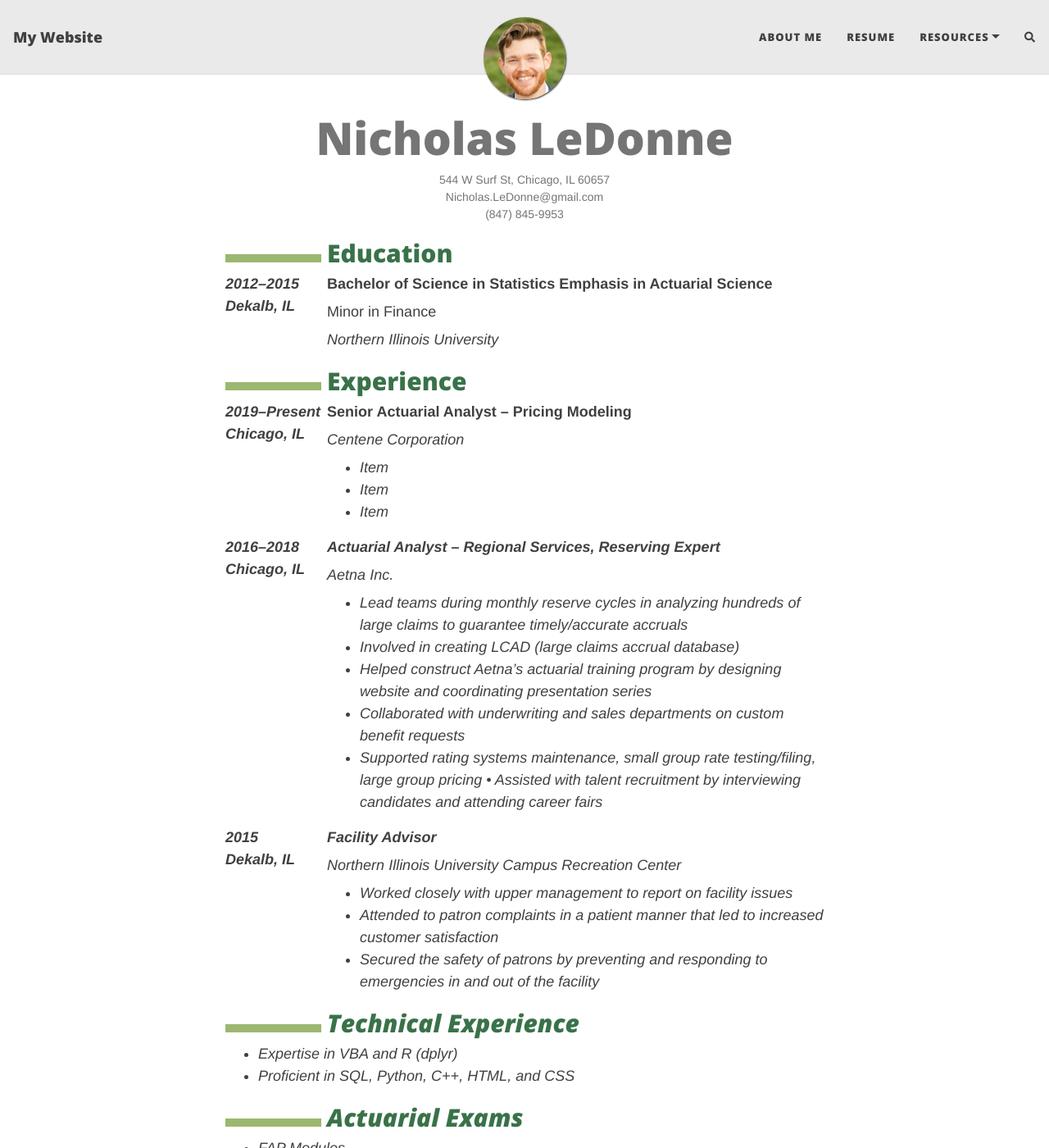
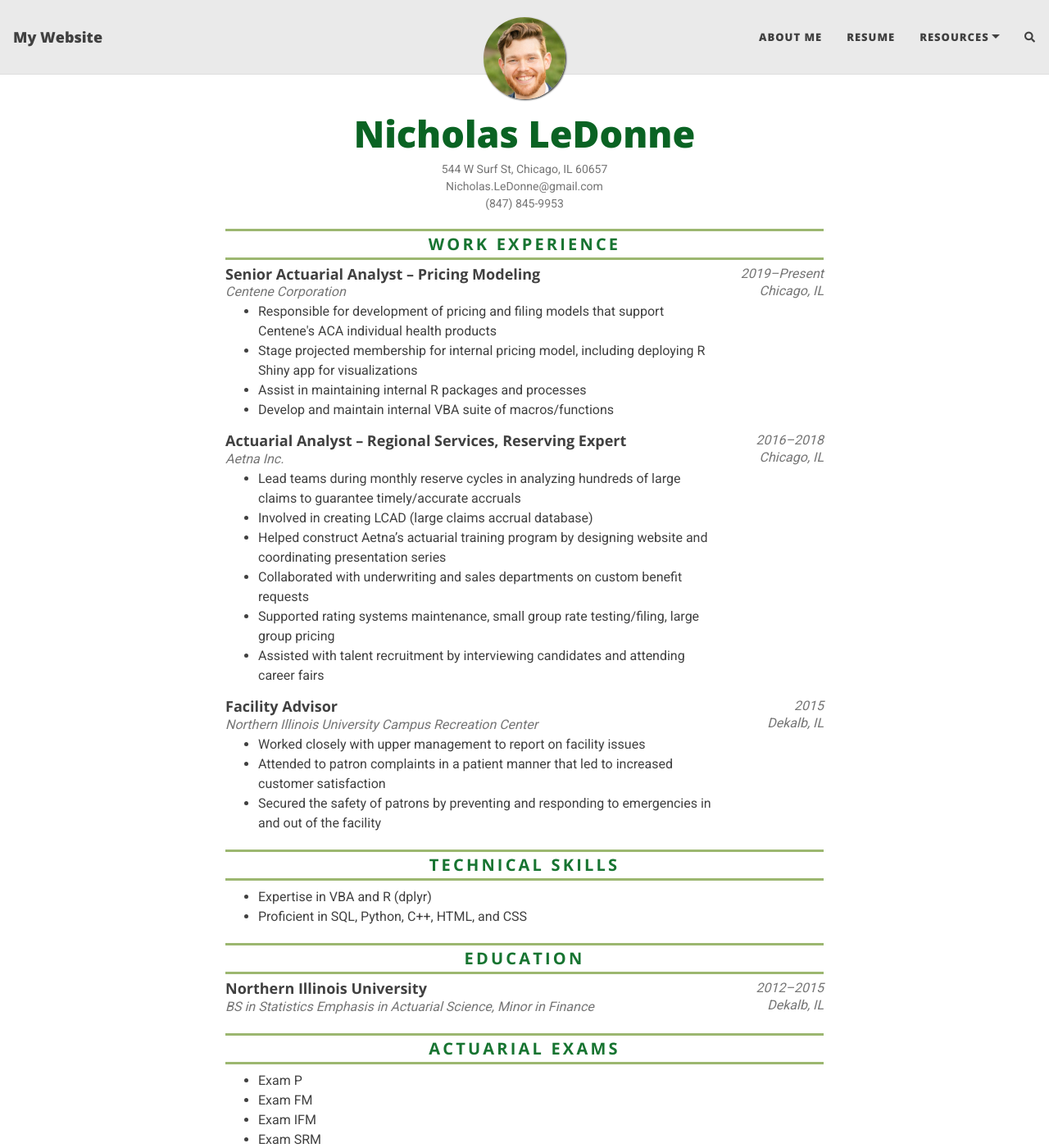
Before and after one commit to NickLeDonne/nickledonne.github.io, a Jekyll site: the page built from resume.html, in a window 1280 px wide and 1400 px high. Shown: the whole window at 82% size. Built offline with Jekyll 4.4.1, drawn with Linux system fonts in a browser that asks for light colours; nearby versions of some CDN libraries; comment, search, counter and statistics services are not loaded; some of the changed text lies outside the part shown.

Commit message:
Update to resume

```diff
--- a/resume.html
+++ b/resume.html
@@ -3,66 +3,80 @@
 #title: Resume
 #subtitle:
 ---
-
 <!DOCTYPE html>
 <head>
     <title></title>
     <style type="text/css">
+        @import url("https://fonts.googleapis.com/css?family=Roboto+Mono|Roboto+Slab|Roboto:300,400,500,700");
 
         /* Whole document */
         body {
-        font-family: "Helvetica Neue", Helvetica, Arial, sans-serif;
+          font-family: "Roboto", sans-serif;
           width: auto;
           margin: auto;
           background: #FFFFFF;
+          font-size: 16px;
         }
+
         /* Title of the resume */
         h1 {
           margin-top: 8px;
-        font-size: 55px;
-        color: #757575;
-        text-align:center;
-        margin-bottom:10px;
+          font-size: 45px;
+          color: #0a6323;
+          text-align: center;
         }
 
         .contact {
           font-size: 14px;
           color: #757575;
-      text-align:center;
+          text-align: center;
         }
 
         /* Titles of categories */
         h2 {
-        color: #397249;
-    }
-    /* There is a bar just before each category */
-    h2:before {
-        content: "";
-        display: inline-block;
-        margin-right:1%;
-        width: 16%;
-        height: 10px;
-        background-color: #9CB770;
+          font-size: 20px;
+          letter-spacing: .2rem;
+          color: #177431;
+          text-align: center;
+          font-weight: bold;
+
+          margin-top: 20px;
+          padding: 5px;
+          border-top: solid;
+          border-bottom: solid;
+          border-color: #9CB770;
         }
 
-    /* Definitions */
-    dt {
-        float: left;
-        clear: left;
-        width: 17%;
+        h3 {
+          font-size: 18px;
           font-weight: bold;
-    }
-    dd {
-        margin-left: 17%;
-    }
-    p {
-        margin-top:0;
-        margin-bottom:7px;
+          margin-right: 17%;
+          margin-top: 5px;
+          margin-bottom: 0px;
         }
 
-    /* Blockquotes */
-    blockquote {
-        text-align: center
+        .company {
+          color: #757575;
+          font-style: italic;
+          font-weight: normal;
+          margin-right: 17%;
+          margin-top: 0px;
+          margin-bottom: 0px;
+        }
+
+        .description {
+          margin-right: 17%;
+        }
+
+        .rightdetail {
+          float: right;
+          clear: right;
+          /* width: 17%; */
+          width: auto;
+          color: #757575;
+          font-style: italic;
+          margin-top: -3px;
+          margin-bottom: 0px;
         }
 
         /* Links */
@@ -70,13 +84,11 @@
             color: #757575;
         }
 
-    /* Horizontal separators */
-    hr {
-        color: #A6A6A6;
-    }
     </style>
 </head>
+
 <body>
+  <!-- Header !-->
   <h1 id="Nicholas-LeDonne">Nicholas LeDonne</h1>
 
   <div class="contact">
@@ -85,70 +97,86 @@
       <a href="tel:1-847-845-9953">(847) 845-9953</a>
   </div>
 
-    <h2 id="education">Education</h2>
-    <dl>
-      <dt><em>2012–2015</em></dt>
-      <dt><em>Dekalb, IL</em></dt>
-      <dd>
-        <p><strong>Bachelor of Science in Statistics Emphasis in Actuarial Science</strong></p>
-        <p>Minor in Finance</p>
-        <p><em>Northern Illinois University</em></p>
-      </dd>
-    </dl>
 
-    <h2 id="experience">Experience</h2>
+  <!-- Experience Section !-->
+  <h2 id="experience">WORK EXPERIENCE</h2>
 
-    <dt><em>2019–Present</em></dt>
-    <dt><em>Chicago, IL</em></dt>
-    <dd>
-      <p><strong>Senior Actuarial Analyst – Pricing Modeling</strong></p>
-      <p><em>Centene Corporation</em</p>
+    <!-- Centene !-->
+    <div class="rightdetail">2019–Present</div>
+    <div class="rightdetail">Chicago, IL</div>
+
+    <h3>Senior Actuarial Analyst – Pricing Modeling</h3>
+    <div class="company">Centene Corporation</div>
+
+    <div class="description">
       <ul>
-        <li>Item</li>
-        <li>Item</li>
-        <li>Item</li>
+        <li>Responsible for development of pricing and filing models that support Centene's ACA individual health products</li>
+        <li>Stage projected membership for internal pricing model, including deploying R Shiny app for visualizations</li>
+        <li>Assist in maintaining internal R packages and processes</li>
+        <li>Develop and maintain internal VBA suite of macros/functions</li>
       </ul>
-    </dd>
+    </div>
 
-    <dt><em>2016–2018</em></dt>
-    <dt><em>Chicago, IL</em></dt>
-    <dd>
-      <p><strong>Actuarial Analyst – Regional Services, Reserving Expert</strong></p>
-      <p><em>Aetna Inc.</em</p>
+    <!-- Aetna !-->
+    <div class="rightdetail">2016–2018</div>
+    <div class="rightdetail">Chicago, IL</div>
+
+    <h3>Actuarial Analyst – Regional Services, Reserving Expert</h3>
+    <div class="company">Aetna Inc.</div>
+
+    <div class="description">
       <ul>
         <li>Lead teams during monthly reserve cycles in analyzing hundreds of large claims to guarantee timely/accurate accruals</li>
         <li>Involved in creating LCAD (large claims accrual database)</li>
         <li>Helped construct Aetna’s actuarial training program by designing website and coordinating presentation series</li>
         <li>Collaborated with underwriting and sales departments on custom benefit requests</li>
-        <li>Supported rating systems maintenance, small group rate testing/filing, large group pricing • Assisted with talent recruitment by interviewing candidates and attending career fairs</li>
+        <li>Supported rating systems maintenance, small group rate testing/filing, large group pricing</li>
+        <li>Assisted with talent recruitment by interviewing candidates and attending career fairs</li>
       </ul>
-    </dd>
+    </div>
 
-    <dt><em>2015</em></dt>
-    <dt><em>Dekalb, IL</em></dt>
-    <dd>
-      <p><strong><em>Facility Advisor</em></strong></p>
-      <p><em>Northern Illinois University Campus Recreation Center</em</p>
+    <!-- NIU Recreation Center !-->
+    <div class="rightdetail">2015</div>
+    <div class="rightdetail">Dekalb, IL</div>
+
+    <h3>Facility Advisor</h3>
+    <div class="company">Northern Illinois University Campus Recreation Center</div>
+
+    <div class="description">
       <ul>
         <li>Worked closely with upper management to report on facility issues</li>
         <li>Attended to patron complaints in a patient manner that led to increased customer satisfaction</li>
         <li>Secured the safety of patrons by preventing and responding to emergencies in and out of the facility</li>
       </ul>
-    </dd>
+    </div>
 
-    <h2 id="technical-experience">Technical Experience</h2>
+  <!-- Technical Skills Section !-->
+  <h2 id="technical-experience">TECHNICAL SKILLS</h2>
   <ul>
       <li>Expertise in VBA and R (dplyr)</li>
       <li>Proficient in SQL, Python, C++, HTML, and CSS</li>
   </ul>
 
-    <h2 id="actuarial-exams">Actuarial Exams</h2>
+  <!-- Education Section !-->
+  <h2 id="education">EDUCATION</h2>
+
+  <div class="rightdetail">2012–2015</div>
+  <div class="rightdetail">Dekalb, IL</div>
+
+  <h3>Northern Illinois University</h3>
+  <div class="company">BS in Statistics Emphasis in Actuarial Science, Minor in Finance</div>
+
+
+  <!-- Exam Section !-->
+  <h2 id="actuarial-exams">ACTUARIAL EXAMS</h2>
   <ul>
+      <li>Exam P</li>
+      <li>Exam FM</li>
+      <li>Exam IFM</li>
+      <li>Exam SRM</li>
       <li>FAP Modules</li>
-      <li>Exam MFE</li>
-      <li>Exam FM</li>
-      <li>Exam P</li>
-      <li>VEE Requirements Met</li>
+      <li>VEE</li>
   </ul>
 </body>
+
 </html>
```
Also changed, not shown: Gemfile.lock. Lines whose indentation alone changed are shown as unchanged.
